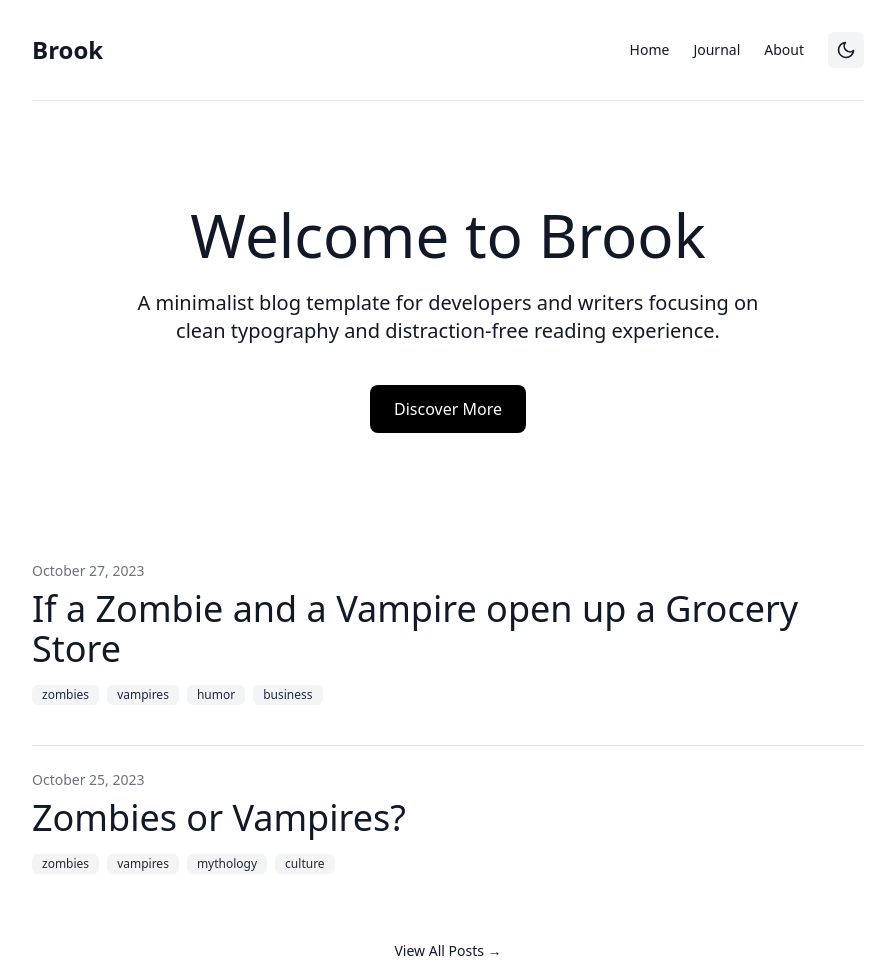
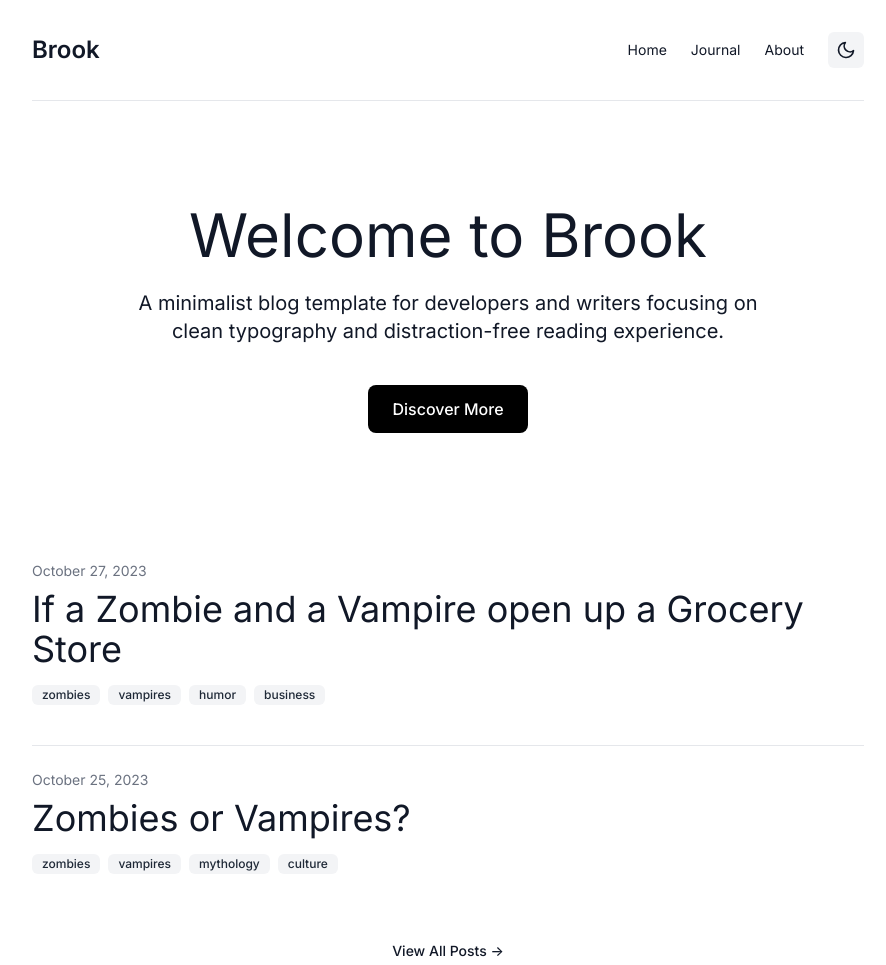
Before and after one commit to zhumengting01/AI-Weekly, an Astro site: page / in a window 1280 px wide. Shown: the top 965 px of the page, without its empty margins (192-1078 px from the left). Built offline with nearby package versions, Linux system fonts and the light colour scheme; Astro itself is replaced by a stand-in of ours.

Commit message:
Integrate Inter font family
- Add Google Fonts import for Inter font family
- Configure Tailwind to use Inter as default sans-serif font
- Apply Inter font in typography configuration
- Add font-feature-settings for better text rendering
- Set font-smoothing for improved readability
- Ensure headings consistently use Inter

```diff
--- a/src/layouts/BaseLayout.astro
+++ b/src/layouts/BaseLayout.astro
@@ -25,6 +25,11 @@ const canonicalURL = new URL(Astro.url.pathname, Astro.site);
     <title>{title} | Brook</title>
     <meta name="description" content={description} />
     <link rel="canonical" href={canonicalURL} />
+
+    <!-- Inter Font -->
+    <link rel="preconnect" href="https://fonts.googleapis.com">
+    <link rel="preconnect" href="https://fonts.gstatic.com" crossorigin>
+    <link href="https://fonts.googleapis.com/css2?family=Inter:wght@300;400;500;600;700&display=swap" rel="stylesheet">
 
     <!-- Open Graph / Facebook -->
     <meta property="og:type" content="website" />
@@ -75,6 +80,11 @@ const canonicalURL = new URL(Astro.url.pathname, Astro.site);
       .dark header,
       .dark footer {
         border-color: #222222;
+      }
+
+      /* Font-Family explizit setzen */
+      body {
+        font-family: 'Inter', -apple-system, BlinkMacSystemFont, 'Segoe UI', Roboto, Oxygen, Ubuntu, Cantarell, 'Open Sans', 'Helvetica Neue', sans-serif;
       }
     </style>
   </head>
--- a/src/styles/global.css
+++ b/src/styles/global.css
@@ -4,8 +4,10 @@
 
 @layer base {
   body {
-    @apply bg-white text-gray-900;
-    font-feature-settings: "rlig" 1, "calt" 1;
+    @apply bg-white text-gray-900 font-sans;
+    font-feature-settings: "rlig" 1, "calt" 1, "ss01" 1, "ss02" 1, "cv01" 1, "cv03" 1;
+    -webkit-font-smoothing: antialiased;
+    -moz-osx-font-smoothing: grayscale;
   }
 
   /* Dark mode mit explizit sehr dunklem Grau (#010101) */
@@ -21,6 +23,10 @@
   .dark a {
     @apply hover:text-white;
   }
+
+  h1, h2, h3, h4, h5, h6 {
+    @apply font-sans;
+  }
 }
 
 @layer components {
--- a/tailwind.config.mjs
+++ b/tailwind.config.mjs
@@ -3,6 +3,11 @@ export default {
   content: ['./src/**/*.{astro,html,js,jsx,md,mdx,svelte,ts,tsx,vue}'],
   darkMode: 'class',
   theme: {
+    fontFamily: {
+      sans: ['Inter', 'ui-sans-serif', 'system-ui', '-apple-system', 'BlinkMacSystemFont', 'Segoe UI', 'Roboto', 'Helvetica Neue', 'Arial', 'sans-serif'],
+      serif: ['ui-serif', 'Georgia', 'Cambria', 'Times New Roman', 'Times', 'serif'],
+      mono: ['ui-monospace', 'SFMono-Regular', 'Menlo', 'Monaco', 'Consolas', 'Liberation Mono', 'Courier New', 'monospace'],
+    },
     extend: {
       typography: ({ theme }) => ({
         DEFAULT: {
@@ -12,6 +17,24 @@ export default {
             },
             'code::after': {
               content: '""',
+            },
+            // Set Inter as the font family for typography
+            fontFamily: theme('fontFamily.sans').join(', '),
+            h1: {
+              fontFamily: theme('fontFamily.sans').join(', '),
+              fontWeight: '700',
+            },
+            h2: {
+              fontFamily: theme('fontFamily.sans').join(', '),
+              fontWeight: '600',
+            },
+            h3: {
+              fontFamily: theme('fontFamily.sans').join(', '),
+              fontWeight: '600',
+            },
+            h4: {
+              fontFamily: theme('fontFamily.sans').join(', '),
+              fontWeight: '600',
             },
           },
         },
```
